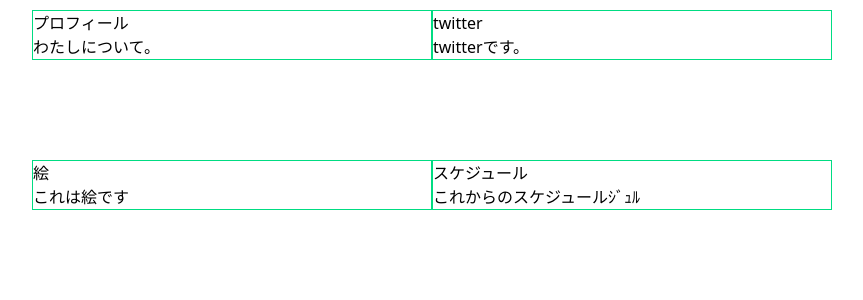
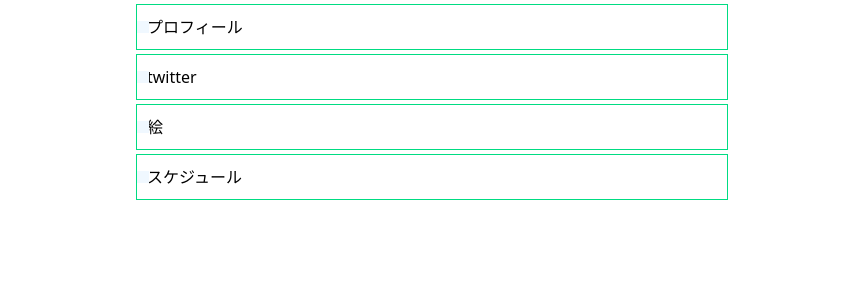
Before and after one commit to naganicotyu/1026, a Nuxt app: page / in a window 1280 px wide. Shown: the top 300 px of the page, without its empty margins (208-1071 px from the left). Built offline with nearby package versions, Linux system fonts and the light colour scheme.

Commit message:
boxlist fixed

```diff
--- a/components/boxList.vue
+++ b/components/boxList.vue
@@ -1,111 +1,111 @@
 <template>
 <div class="boxList">
     <div  v-for="box in boxes" :key="box.title" class="boxListVfor">
-        <div v-bind:class='[boxCommon,box.boxNumber,{active:isActive}]'>
 
-            <p class="boxTitle">
-                {{box.title}}
-            </p>
-
-            <p class="boxText">
-                {{box.primary}}
-            </p>
-
-        </div>
-
+            <details v-bind:class="[box.boxNumber]">
+                <summary class="boxTitle">{{box.title}}</summary>
+                <p class="boxText">{{box.primary}}</p>
+            </details>
         </div>
     </div>
 </template>
 
 <script>
-    export default{auth:false,data(){return{boxes:[
-                {boxNumber:"box1",title:"プロフィール",primary:"わたしについて。"},
-                {boxNumber:"box2",title:"twitter",primary:"twitterです。"},
-                {boxNumber:"box3",title:"絵",primary:"これは絵です"},
-                {boxNumber:"box4",title:"スケジュール",primary:"これからのスケジュールｼﾞｭﾙ"},
-    ]}}}
+    export default{
+        auth:false,
+
+            data(){
+            return{
+            isActive:true,
+            boxes:[
+                {boxNumber:"box1",title:"プロフィール",primary:"わたしについて。display:blockの要素に対しては、margin-leftとmargin-rightのそれぞれの値をautoにすることで水平方向に中央寄せできます。",isActive:false},
+                {boxNumber:"box2",title:"twitter",primary:"twitterです。",isActive:false},
+                {boxNumber:"box3",title:"絵",primary:"これは絵です",isActive:false},
+                {boxNumber:"box4",title:"スケジュール",primary:"これからのスケジュールｼﾞｭﾙ",isActive:false},
+                ]
+            }
+        },
+
+    //methods:{
+    //toggle(){
+      //  this.isActive=!this.isActive
+   // }
+    //}
+
+
+}
+
 
 </script>
 
 <style>
 .boxList{
     margin:10px;
-    width: 800px;
+    width: 600px;
     height:600px;
-    display: grid;
-    grid-template-columns: 1fr 1fr;
-    grid-template-rows: 1fr 2fr 1fr;
+    margin-top: 0px;
     margin-left: auto;
     margin-right: auto;
+    transition: transform 0.4s;
+
 }
 
+
+
 .box1,.box2,.box3,.box4{
+    position:relative;
     border:solid #00DC82 1px;
+    height:auto;
+    margin: 4px;
+    transition: transform 0.4s;
 }
 
  .box1{
-    grid-row:2/3;
-    grid-column:1/2;
 }
 
 
 .box2{
     grid-row:2/3;
-    grid-column:2/3;
 }
 
 .box3{
-    grid-row:4/3;
-    grid-column:1/2;
+    grid-row:3/4;
 }
+.box4{
 
-.box4{
-    grid-row:3/4;
-    grid-column:2/3;
-}
 
-.box1 active{
-    grid-row:2/3;
-    grid-column:1/3;
 }
 
 
-.box2 active{
-    grid-row:2/3;
-    grid-column:1/3;
+.boxTitle{
+margin-top: auto;
+padding:10px;
 }
 
-.box3 active{
-    grid-row:4/3;
-    grid-column:1/3;
+summary{position:relative;display: block;padding-left: 12px;}
+summary::-webkit-details-marker{desplay:none;}
+
+summary:before,summary:after{
+    content:"";
+    margin:auto;
+    position:absolute;
+    top:0;
+    bottom:0;
+    left:0;
+}
+summary::before{
+    width:12px;
+    height:12px;
+    background-color: rgb(44, 157, 255);
 }
 
-.box4 active{
-    grid-row:3/4;
-    grid-column:1/3;
-}
-
-.box1 up{
-    grid-row:1/2;
-    grid-column:1/2;
+summary::after{
+    width:12px;
+    height:12px;
+    background-color: aliceblue;
 }
 
 
-.box2 up{
-    grid-row:1/2;
-    grid-column:2/3;
-}
-
-.box3 up{
-    grid-row:4/5;
-    grid-column:1/2;
-}
-
-.box4 up{
-    grid-row:4/5;
-    grid-column:2/3;
-}
-.boxTitle{}
 
 .boxText{}
 </style>
--- /dev/null
+++ b/components/header.vue
@@ -0,0 +1,4 @@
+<template>
+
+
+</template>
```
